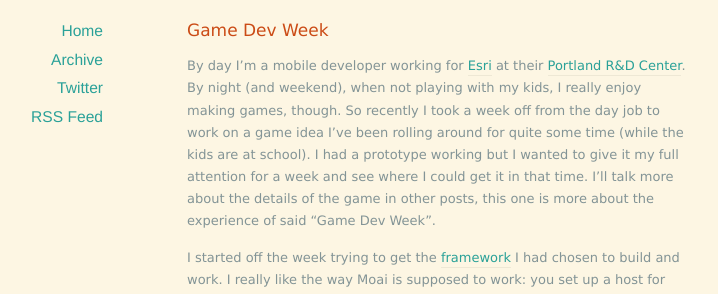
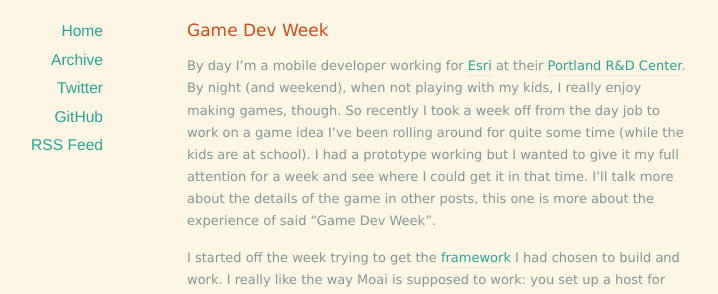
Before and after one commit to aranasaurus/aranasaurus.github.io, a Jekyll site: the page built from index.html, in a window 1280 px wide. Shown: the part 154-448 px from the top of the page, without its empty margins (203-921 px from the left). Built offline with Jekyll 4.4.1, drawn with Linux system fonts in a browser that asks for light colours; nearby versions of some CDN libraries; the list of posts is cut into pages by our own code.

Commit message:
add github link to sidebar

```diff
--- a/_config.yml
+++ b/_config.yml
@@ -2,6 +2,7 @@ name: The Aranasaurus Nest
 url: http://aranasaurus.com
 description: Where @aranasaurus keeps his code and things
 twitter: aranasaurus
+github: aranasaurus
 
 permalink: /:year/:month/:day/:title/
 paginate: 10
--- a/_layouts/default.html
+++ b/_layouts/default.html
@@ -37,6 +37,7 @@
           <li><a href="/archives">Archive</a></li>
           <!--<li><a href="/about">About</a></li>-->
           <li><a href="http://twitter.com/{{ site.twitter }}">Twitter</a></li>
+          <li><a href="http://github.com/{{ site.github }}">GitHub</a></li>
           <li><a href="/feed.xml">RSS Feed</a></li>
         </ul>
       </nav>
```
